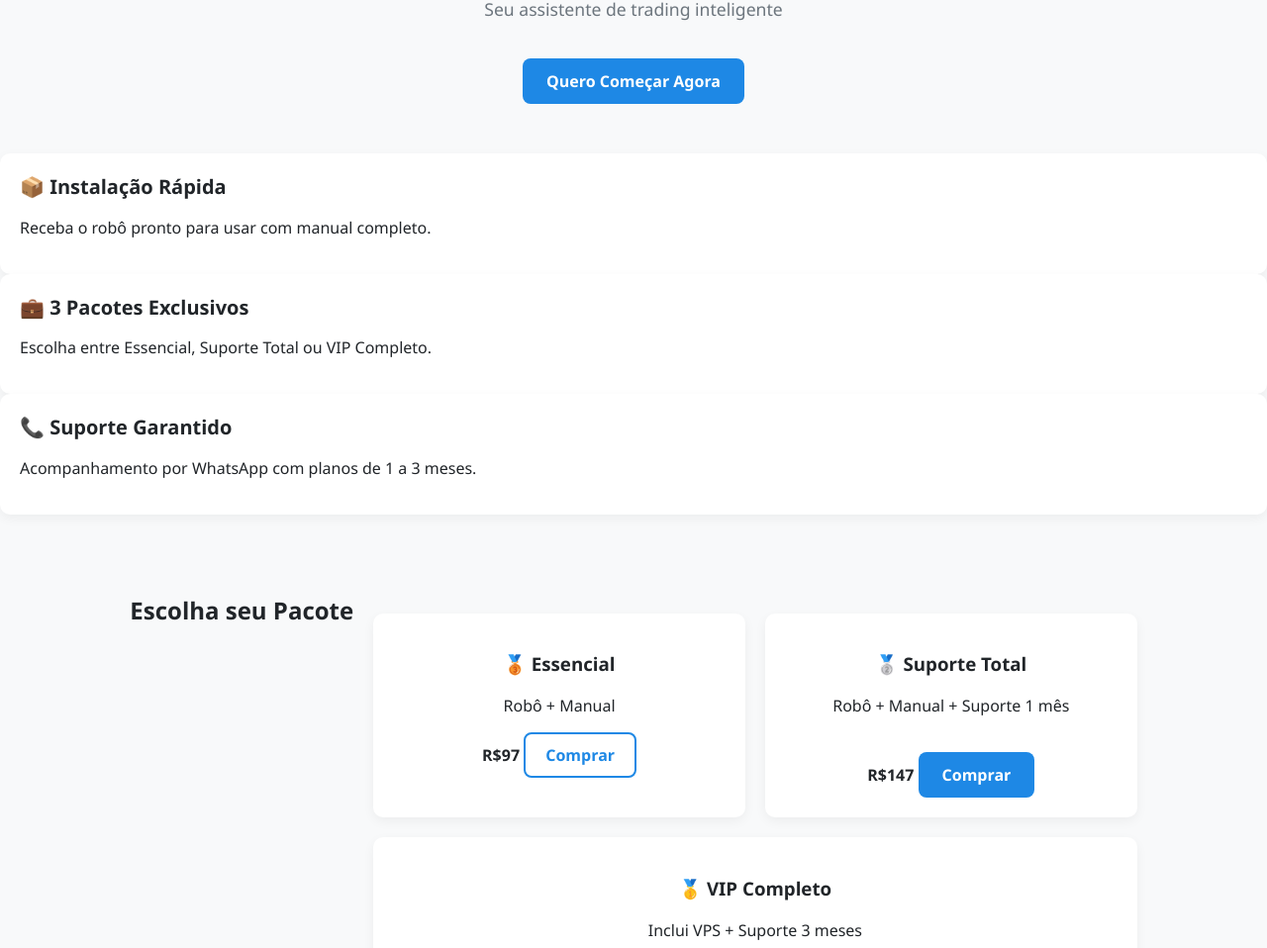
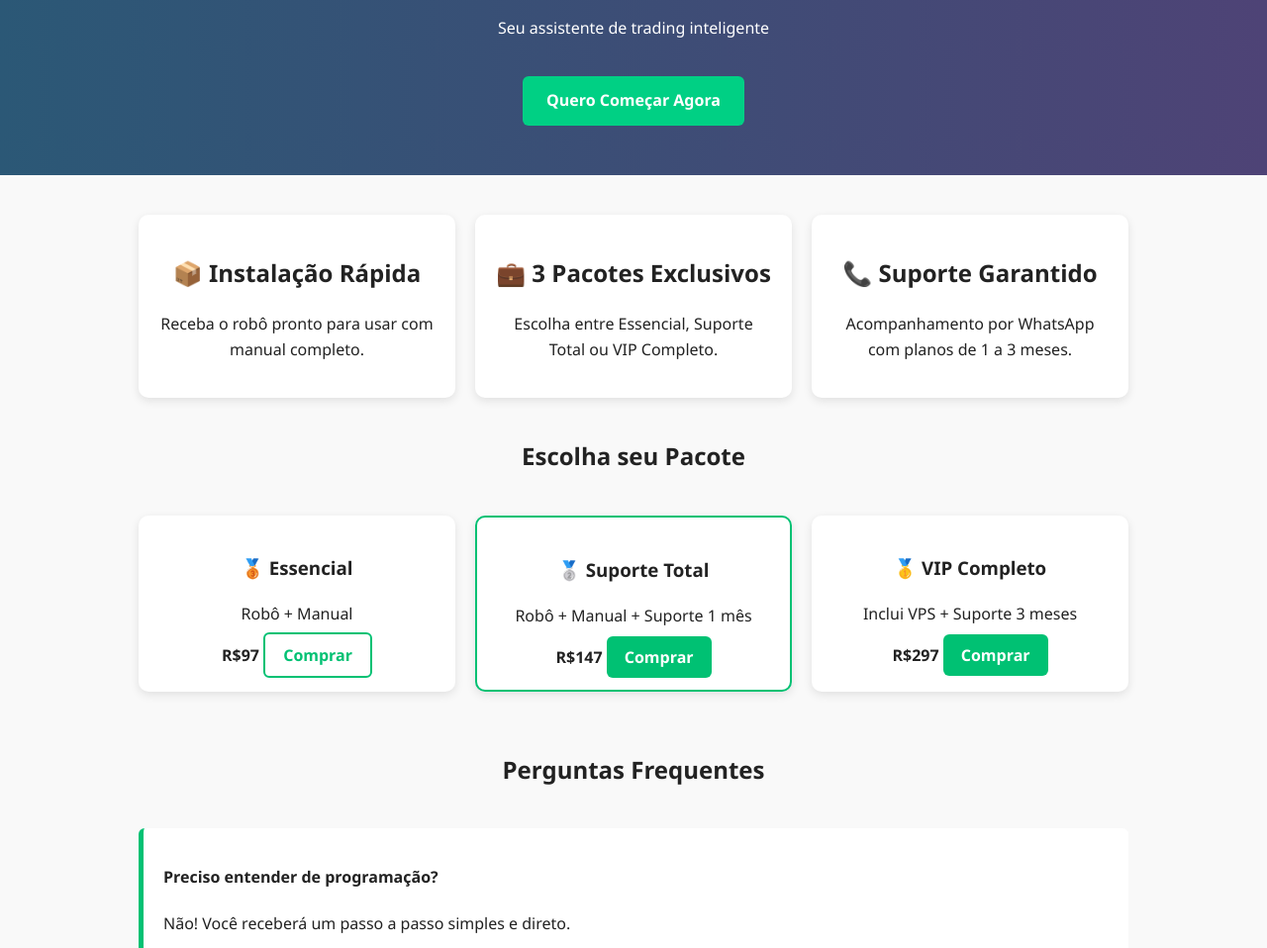
Before and after one commit to Robozinhoautomatizado/robo-automatizado, a plain HTML site: page index.html in a window 1280 px wide. Shown: the part 152-1110 px from the top of the page at 99% size. Drawn offline with Linux system fonts and the light colour scheme.

Commit message:
style.css

```diff
--- a/style.css
+++ b/style.css
@@ -1,142 +1,98 @@
 body {
   margin: 0;
-  font-family: 'Segoe UI', Tahoma, Geneva, Verdana, sans-serif;
-  background-color: #f8f9fa;
-  color: #212529;
-}
-
-.container {
-  max-width: 960px;
-  margin: auto;
-  padding: 20px;
+  font-family: "Segoe UI", sans-serif;
+  background: #f9f9f9;
+  color: #222;
+  line-height: 1.6;
 }
 
 header {
+  background: linear-gradient(to right, #2b5876, #4e4376);
+  color: #fff;
   text-align: center;
   padding: 50px 20px;
 }
 
 header h1 {
   font-size: 2.5rem;
-  margin-bottom: 10px;
 }
 
-header p {
-  font-size: 1.1rem;
-  color: #6c757d;
+header .btn {
+  display: inline-block;
+  margin-top: 20px;
+  padding: 12px 24px;
+  background: #00d084;
+  color: white;
+  text-decoration: none;
+  font-weight: bold;
+  border-radius: 6px;
+}
+
+.features,
+.planos .cards,
+.faq {
+  display: grid;
+  gap: 20px;
+  max-width: 1000px;
+  margin: 40px auto;
+  padding: 0 20px;
+}
+
+.features {
+  grid-template-columns: repeat(auto-fit, minmax(250px, 1fr));
+}
+
+.card {
+  background: white;
+  padding: 20px;
+  border-radius: 10px;
+  box-shadow: 0 3px 10px rgba(0, 0, 0, 0.1);
+  text-align: center;
+}
+
+.planos h2,
+.faq h2 {
+  text-align: center;
+  margin-bottom: 20px;
+}
+
+.planos .cards {
+  grid-template-columns: repeat(auto-fit, minmax(280px, 1fr));
 }
 
 .btn {
-  display: inline-block;
-  margin-top: 20px;
-  padding: 12px 24px;
-  background-color: #1e88e5;
-  color: #fff;
+  background-color: #00c173;
+  color: white;
+  padding: 10px 18px;
+  border: none;
   text-decoration: none;
-  border-radius: 8px;
-  font-weight: bold;
-  transition: 0.3s;
-}
-
-.btn:hover {
-  background-color: #1565c0;
-}
-
-.cards {
-  display: flex;
-  gap: 20px;
-  margin-top: 40px;
-  flex-wrap: wrap;
-  justify-content: center;
-}
-
-.card {
-  background: #fff;
-  border-radius: 10px;
-  padding: 20px;
-  flex: 1 1 280px;
-  box-shadow: 0 4px 12px rgba(0, 0, 0, 0.05);
-}
-
-.card h2 {
-  margin-top: 0;
-  font-size: 1.25rem;
-}
-
-#planos {
-  margin-top: 60px;
-  text-align: center;
-}
-
-.planos {
-  display: flex;
-  gap: 20px;
-  flex-wrap: wrap;
-  justify-content: center;
-  margin-top: 30px;
-}
-
-.plano {
-  background: #fff;
-  border-radius: 10px;
-  padding: 20px;
-  flex: 1 1 240px;
-  box-shadow: 0 4px 12px rgba(0, 0, 0, 0.05);
-}
-
-.plano.destaque {
-  border: 2px solid #1e88e5;
-}
-
-.plano h3 {
-  margin: 0;
-  font-size: 1.2rem;
-}
-
-.plano span {
-  display: block;
-  margin: 10px 0;
-  font-size: 1.5rem;
-  color: #1e88e5;
+  border-radius: 6px;
   font-weight: bold;
 }
 
 .btn-outline {
-  display: inline-block;
-  padding: 10px 20px;
-  border: 2px solid #1e88e5;
-  color: #1e88e5;
+  background-color: transparent;
+  color: #00c173;
+  border: 2px solid #00c173;
+  padding: 10px 18px;
+  border-radius: 6px;
   text-decoration: none;
-  border-radius: 8px;
   font-weight: bold;
-  transition: 0.3s;
 }
 
-.btn-outline:hover {
-  background-color: #1e88e5;
-  color: #fff;
+.destaque {
+  border: 2px solid #00c173;
 }
 
-.faq {
-  margin-top: 60px;
+.faq-item {
+  background: white;
+  padding: 15px 20px;
+  border-left: 5px solid #00c173;
+  border-radius: 6px;
 }
-
-.faq h2 {
-  text-align: center;
-  margin-bottom: 30px;
-}
-
-.pergunta {
-  background: #fff;
-  border-radius: 10px;
-  padding: 20px;
-  margin-bottom: 15px;
-  box-shadow: 0 2px 8px rgba(0, 0, 0, 0.05);
-}
-
 footer {
   text-align: center;
-  margin-top: 60px;
-  font-size: 0.9rem;
-  color: #6c757d;
+  padding: 30px 20px;
+  background-color: #2b5876;
+  color: white;
 }
```
